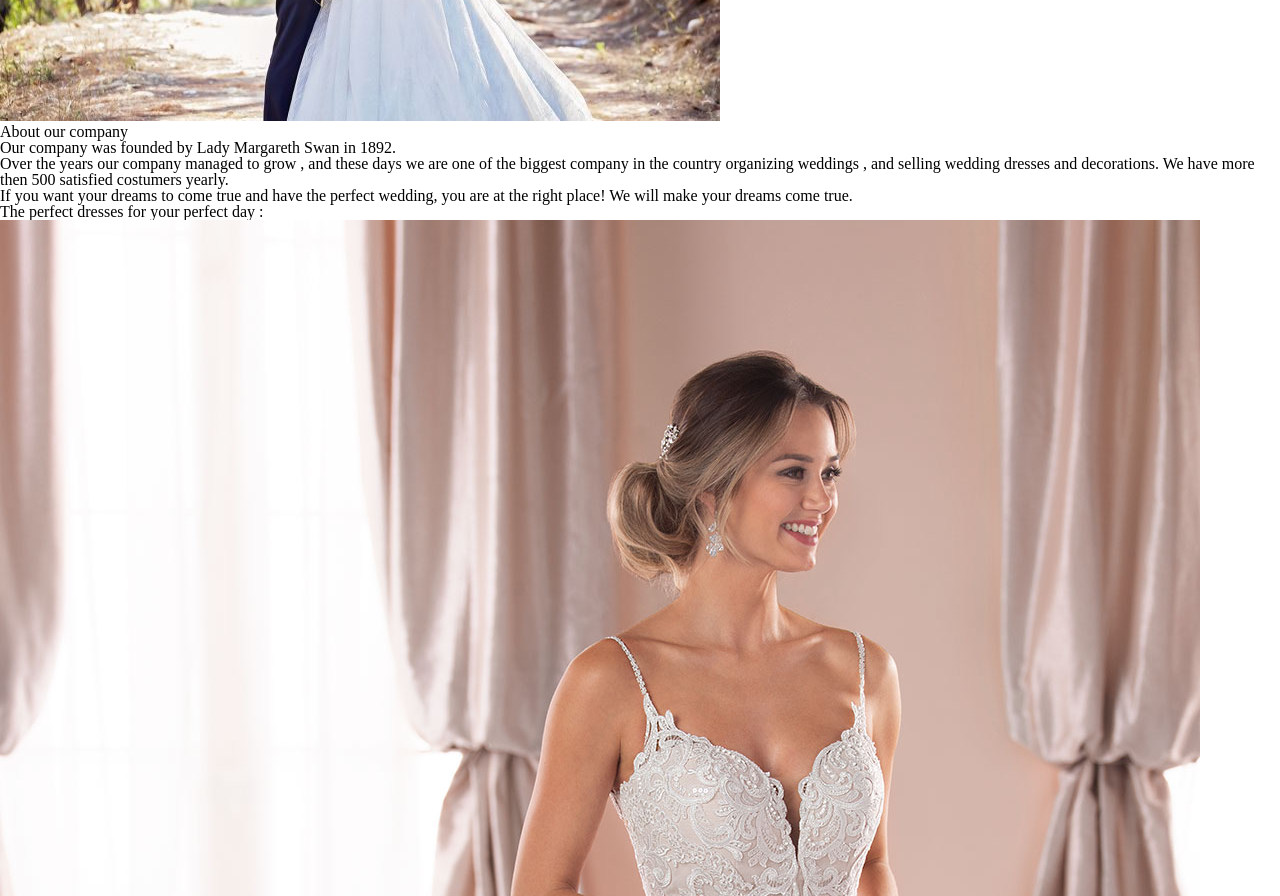
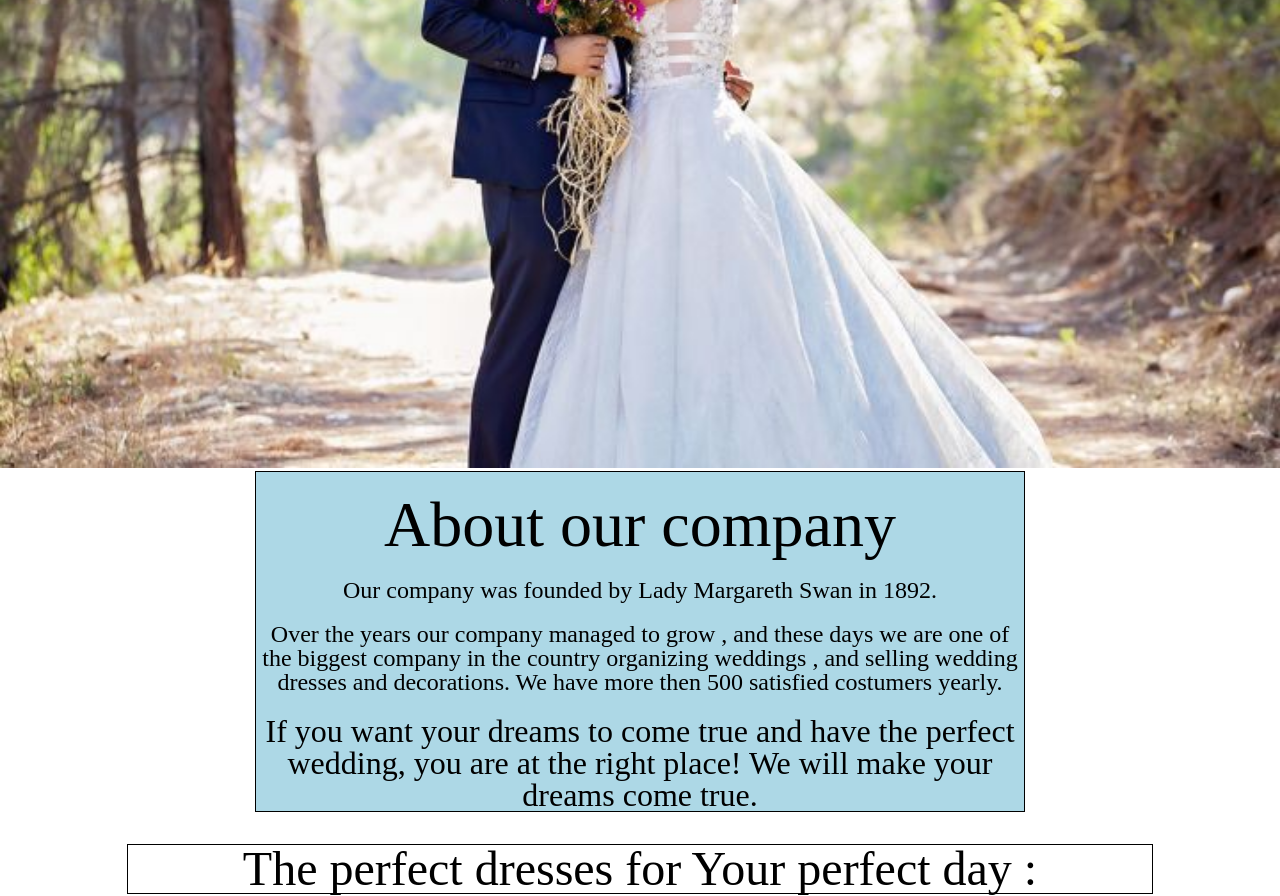
Before and after one commit to nnorbert96/weddingpage, a plain HTML site: page index.html in a window 1280 px wide. Shown: the part 300-1196 px from the top of the page. Drawn offline with nearby package versions, Linux system fonts and the light colour scheme.

Commit message:
css kezdve

```diff
--- a/index.html
+++ b/index.html
@@ -34,7 +34,7 @@
 
 <!-- dresses section-->
 <div class="dresses">
-<h1>The perfect dresses for your perfect day : </h1>
+<h1>The perfect dresses for Your perfect day : </h1>
 <div class="row">
 <div class="column">
 <img src="assets/dress1.jpg">
--- a/style.css
+++ b/style.css
@@ -6,8 +6,71 @@ nav{
     background: black;
 }
 
+nav ul {
+    text-align: center;
+}
+
 nav ul a{
+    font-size: 3rem;
+    color: white;
+    margin-left: 1rem;
+}
+
+nav ul a:hover{
+    background-color: white;
+    color: black;
+}
+
+.cover img {
+    width: 100%;
+    height: auto;
+}
+
+.aboutus{
+    background-color: lightblue;
+    text-align: center;
+    width: 60%;
+    margin: auto;
+    border: 1px solid black;
+}
+
+.aboutus h1{
+    font-size: 4rem;
+    margin-top: 1.3rem;
+    margin-bottom: 1.3rem;
+}
+
+.aboutus p{
+    font-size: 1.5rem;
+    margin-bottom: 1.3rem;
+}
+
+.aboutus h2{
     font-size: 2rem;
-    color: white;
-    float: right;
 }
+
+.dresses{
+    width: 80%;
+    margin: auto;
+    text-align: center;
+    margin-top: 2rem;
+    margin-bottom: 2rem;
+    border: 1px solid black;
+}
+
+.dresses h1{
+    font-size: 3rem;
+}
+
+.row{
+    text-align: center;
+}
+.column{
+    float:left;
+    width: 33,33%;
+}
+.dresses img{
+    width: calc(100vw/3);
+    height: 350px;
+    margin: 1rem;
+}
```
